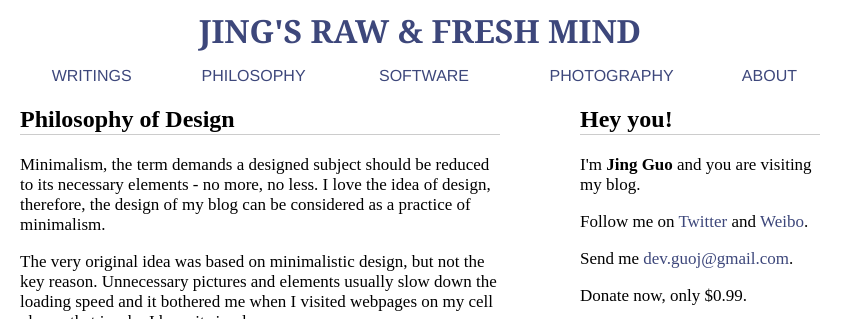
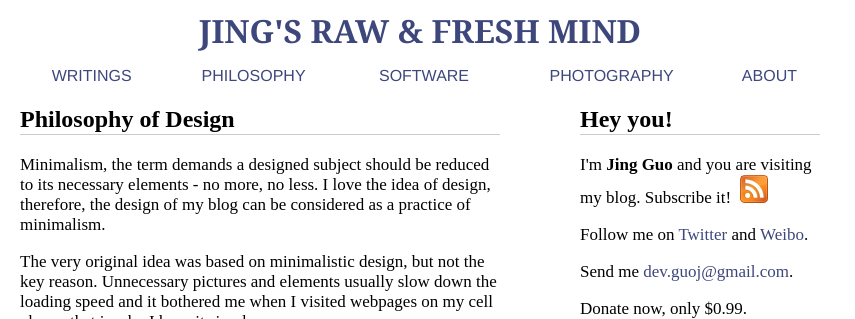
Before and after one commit to guojing0/guojing0.github.io, a Jekyll site: the page built from philosophy.md, in a window 1280 px wide, cut to the strip 0-319 px from the top of the page. Shown: the whole strip, without its empty margins (0-855 px from the left). Built offline with Jekyll 4.4.1, drawn with Linux system fonts in a browser that asks for light colours; Markdown is read by kramdown in place of the engine named in the settings.

Commit message:
css and layouts

```diff
--- a/_layouts/for-index.html
+++ b/_layouts/for-index.html
@@ -48,7 +48,7 @@
 <input type="image" src="https://www.paypalobjects.com/en_GB/i/btn/btn_paynow_SM.gif" border="0" name="submit" alt="PayPal – The safer, easier way to pay online.">
 <img alt="" border="0" src="https://www.paypalobjects.com/zh_XC/i/scr/pixel.gif" width="1" height="1">
 </form>
-            <img src="/images/me.jpg">
+            <img src="/images/me.jpg" width="100%">
         </div>
       </section>
 
--- a/_layouts/modern.html
+++ b/_layouts/modern.html
@@ -39,7 +39,7 @@
         <div class="right">
           <h2>Hey you!</h2>
           <div class="bio">
-            <p>I'm <strong>Jing Guo</strong> and you are visiting my blog.</p>
+            <p>I'm <strong>Jing Guo</strong> and you are visiting my blog. Subscribe it!&nbsp;&nbsp;<a href="/atom.xml"><img title="Subscribe my blog." src="/images/feed.png" height="28px" width="28px"></a></p>
             <p>Follow me on <a href="https://twitter.com/guojingtw">Twitter</a> and <a href="http://weibo.com/gj1030">Weibo</a>.</p>
             <p>Send me <a href="mailto: dev.guoj@gmail.com">dev.guoj@gmail.com</a>.</p>
             <p>Donate now, only $0.99.</p>
@@ -50,7 +50,7 @@
 <input type="image" src="https://www.paypalobjects.com/en_GB/i/btn/btn_paynow_SM.gif" border="0" name="submit" alt="PayPal – The safer, easier way to pay online.">
 <img alt="" border="0" src="https://www.paypalobjects.com/zh_XC/i/scr/pixel.gif" width="1" height="1">
 </form>
-            <img src="/images/me.jpg">
+            <img src="/images/me.jpg" width="100%">
         </div>
       </section>
 
--- a/css/blog.css
+++ b/css/blog.css
@@ -60,7 +60,3 @@ code {
   font-family: Monaco;
   font-size: 80%;
 }
-
-img {
-  width: 100%;
-}
```
